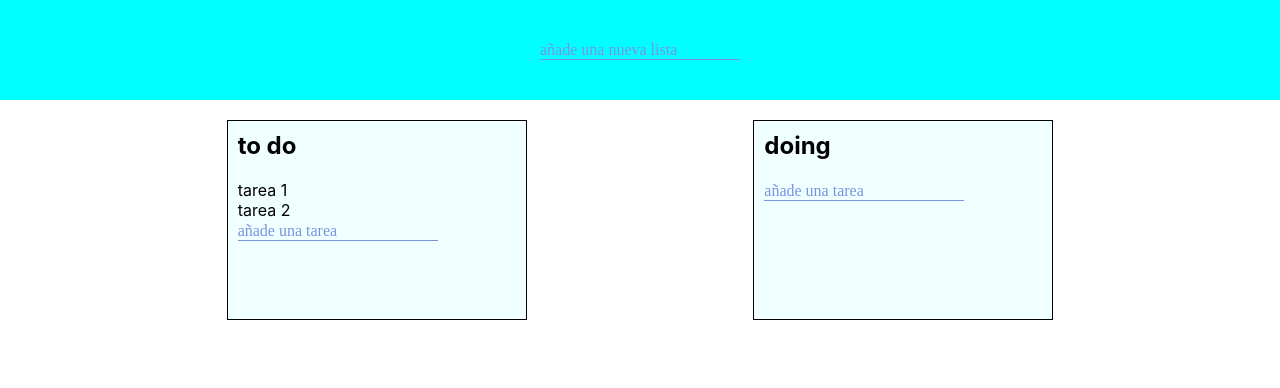
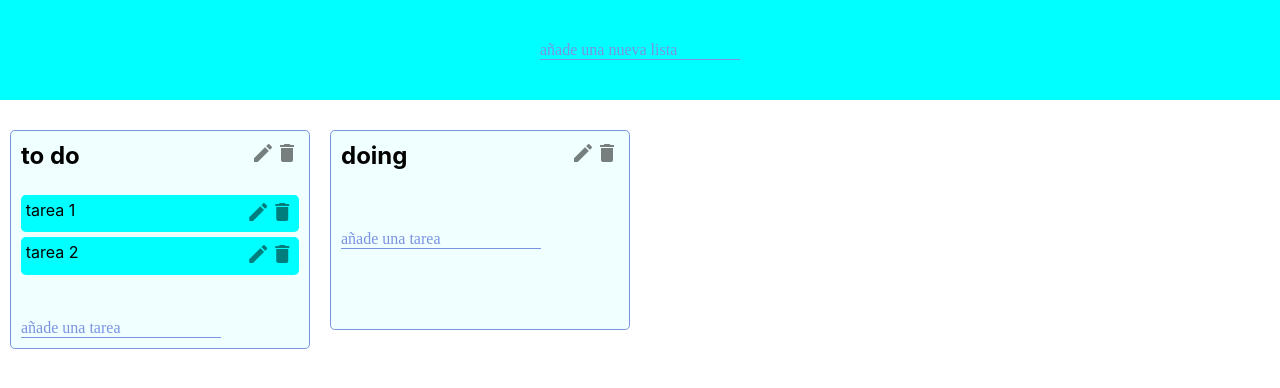
Before and after one commit to alfonsem/to-do-Alfonso, an Angular app: page / in a window 1280 px wide. Shown: the top 388 px of the page. Built offline with nearby package versions, Linux system fonts and the light colour scheme.

Commit message:
añadido css nuevos y editar nombre de la lista

```diff
--- a/src/app/app.module.ts
+++ b/src/app/app.module.ts
@@ -8,6 +8,7 @@ import { ListComponent } from './list/list.component';
 import { ShowListsComponent } from './show-lists/show-lists.component';
 import { TaskComponent } from './task/task.component';
 import { AddNewListComponent } from './add-new-list/add-new-list.component';
+import {FormsModule} from '@angular/forms';
 
 @NgModule({
   declarations: [
@@ -20,7 +21,8 @@ import { AddNewListComponent } from './add-new-list/add-new-list.component';
   ],
   imports: [
     BrowserModule,
-    AppRoutingModule
+    AppRoutingModule,
+    FormsModule
   ],
   providers: [],
   bootstrap: [AppComponent]
--- a/src/app/data-manager.service.ts
+++ b/src/app/data-manager.service.ts
@@ -49,10 +49,12 @@ export class DataManagerService {
     ]
   }
 
+  //Devuelve los datos del array data
   getData(){
     return this.data;
   }
 
+  //Para añadir una nueva lista, recibimos el nombre de la lista
   addNewList(name: string) {
     const now = new Date();
     const newList: List = {
@@ -65,6 +67,7 @@ export class DataManagerService {
     this.data.lists.push(newList);
   }
 
+  //Para añadir una nueva tarea, recibimos el nombre de la tarea y la lista a la que pertenece
   addNewtask(text: string, list: List){
     const newTask : Task = {
         listID: list.listID,
@@ -75,6 +78,7 @@ export class DataManagerService {
         createAt: new Date(),
         modifiedAt: new Date()
     };
+    //Comprobamos que el listID de la tarea conincide con el listID de la lista
     this.data.lists = this.data.lists.map(listObj=>{
       if(listObj.listID === list.listID){
         listObj.tasks.push(newTask);
@@ -83,17 +87,23 @@ export class DataManagerService {
     });
   }
 
-  deleteList(list: List) {
-    this.data.lists = this.data.lists.filter(list => list.listID !== list.listID);
+  //Para borrar una lista, recibimos el listID y filtramos un array con los que no coinciden
+  deleteList(id: number) {
+    this.data.lists = this.data.lists.filter(list => list.listID !== id);
   }
 
-  deleteTask(task: Task){
+  //Para borrar una tarea, recibimos la tarea y filtramos un array con los que no coinciden con el taskID
+  deleteTask(task: Task) {
     this.data.lists = this.data.lists.map(listObj => {
-      if(listObj.listID === listObj.listID){
-          listObj.tasks = listObj.tasks.filter(task => task.taskID !== task.taskID);
+      if (listObj.listID === task.listID) {
+        listObj.tasks = listObj.tasks.filter(taskObj => taskObj.taskID !== task.taskID);
       }
       return listObj;
     });
   }
 
+  editingListName(list: List){
+    this.data.lists = this.data.lists.map(listObj => (listObj.listID === list.listID ? list : listObj));
+  }
+
 }
--- a/src/app/list/list.component.html
+++ b/src/app/list/list.component.html
@@ -2,7 +2,16 @@
   list works!
 </p> -->
 <div class="list">
-  <h1>{{list.name}}</h1>
+  <div class="list-header">
+      <!-- Oculto los span o los muestro con la propiedad [hidden] y la variable editing
+      sea true o false -->
+      <span [hidden]="!editing"><h1>{{list.name}}</h1></span>
+      <span [hidden]="editing"><input class="text" (keyup.enter)="editListName()" [(ngModel)]="newListName"/></span>
+      <div>
+          <i id="icono" class="material-icons" (click)="cambioEditing()" >edit</i>
+          <i id="icono" class="material-icons" (click)="delete()" >delete</i>
+      </div>
+  </div>
   <div class="tasks" ><app-task *ngFor="let taskObject of list.tasks" [task] = "taskObject" ></app-task></div>
   <input type="text" placeholder="añade una tarea" (keyup.enter)="addTask($event)"/>
 </div>
--- a/src/app/list/list.component.scss
+++ b/src/app/list/list.component.scss
@@ -1,15 +1,26 @@
 .list{
     background-color: azure;
-    border: 1px black solid;
+    border: 1px rgb(122, 147, 226) solid;
+    border-radius: 0.3em;
+    margin : 10px;
     padding: 10px;
     min-width: 300px;
     min-height: 200px;
+}
+.list-header{
+    display: flex;
+    justify-content: space-between;
 }
 input{
     all: initial;
     color: black;
     border-bottom: 1px solid rgb(122, 147, 226);
+    padding-top: 40px;
 }
 input::placeholder{
     color: rgb(122, 147, 226);
 }
+#icono{
+    cursor: pointer;
+    opacity: 0.5;
+}
--- a/src/app/list/list.component.ts
+++ b/src/app/list/list.component.ts
@@ -1,4 +1,4 @@
-import { Component, OnInit, Input } from '@angular/core';
+import { Component, Input } from '@angular/core';
 import { List } from '../models.interfaces';
 import { DataManagerService } from '../data-manager.service';
 
@@ -7,12 +7,14 @@ import { DataManagerService } from '../data-manager.service';
   templateUrl: './list.component.html',
   styleUrls: ['./list.component.scss']
 })
-export class ListComponent implements OnInit {
+export class ListComponent {
   @Input() list : List;
+  editing: boolean = true;
+  newListName: string = '';
 
   constructor(private dataManager : DataManagerService) { }
 
-  //Método con el que añadimos una tarea nueva llamando al serviceManager y su método de añadir tarea
+  //Método con el que añadimos una tarea nueva llamando al serviceManager y su método addNewtask()
   addTask(ev){
     if(ev.target.value.trim()!== ''){
       this.dataManager.addNewtask(ev.target.value.trim(), this.list);
@@ -21,7 +23,22 @@ export class ListComponent implements OnInit {
     }
   }
 
-  ngOnInit() {
+  //Método para borrar una lista llamando al serviceManager y su método deleteList()
+  delete(){
+    this.dataManager.deleteList(this.list.listID);
+  }
+
+  //Para cambiar el estado del booleno editing
+  cambioEditing(){
+    this.editing = false;
+  }
+
+  //Método para editar el nombre de la lista, llamando al serviceManager y su método editingListName()
+  editListName(){
+    this.list.name = this.newListName;
+    this.dataManager.editingListName(this.list);
+    this.editing = true; //Cambiamos editing para que se vuelva a mostrar el nombre y no el input
+    console.log(this.list.name);
   }
 
 }
--- a/src/app/show-lists/show-lists.component.scss
+++ b/src/app/show-lists/show-lists.component.scss
@@ -1,5 +1,6 @@
 .sectionLists{
     margin-top: 20px;
     display: flex;
-    justify-content: space-evenly;
+    justify-content: flex-start;
+    overflow: scroll;
 }
--- a/src/app/task/task.component.html
+++ b/src/app/task/task.component.html
@@ -1,4 +1,10 @@
 <!-- <p>
   task works!
 </p> -->
-<div class="task"> {{ task.text }} </div>
+<div class="task">
+  <div>{{ task.text }}</div>
+  <div>
+      <i id="icono" class="material-icons" (click)="cambioEditing()" >edit</i>
+      <i id="icono" class="material-icons" (click)="delete()" >delete</i>
+  </div>
+</div>
--- a/src/app/task/task.component.scss
+++ b/src/app/task/task.component.scss
@@ -0,0 +1,12 @@
+.task{
+    background: aqua;
+    border-radius: 0.3em;
+    padding: 0.3em;
+    margin: 0.3em 0;
+    display: flex;
+    justify-content: space-between;
+}
+#icono{
+    cursor: pointer;
+    opacity: 0.5;
+}
--- a/src/app/task/task.component.ts
+++ b/src/app/task/task.component.ts
@@ -1,5 +1,6 @@
 import { Component, OnInit, Input } from '@angular/core';
 import { Task } from '../models.interfaces';
+import { DataManagerService } from '../data-manager.service';
 
 @Component({
   selector: 'app-task',
@@ -9,9 +10,16 @@ import { Task } from '../models.interfaces';
 export class TaskComponent implements OnInit {
   //Nos traemos la información de las tareas
   @Input() task: Task;
-  constructor() { }
+
+  //Importamos en el contructor el DataManagerSeervice
+  constructor(private dataManager: DataManagerService) { }
 
   ngOnInit() {
   }
 
+  //Para borrar una tarea, llamamos al método deleteTask de Data ManagerService
+  delete(){
+    this.dataManager.deleteTask(this.task);
+  }
+
 }
--- a/src/index.html
+++ b/src/index.html
@@ -4,9 +4,10 @@
   <meta charset="utf-8">
   <title>TodoAlfonso</title>
   <base href="/">
-
+  <link href="https://fonts.googleapis.com/icon?family=Material+Icons" rel="stylesheet">
   <meta name="viewport" content="width=device-width, initial-scale=1">
   <link rel="icon" type="image/x-icon" href="favicon.ico">
+
 </head>
 <body>
   <app-root></app-root>
```
